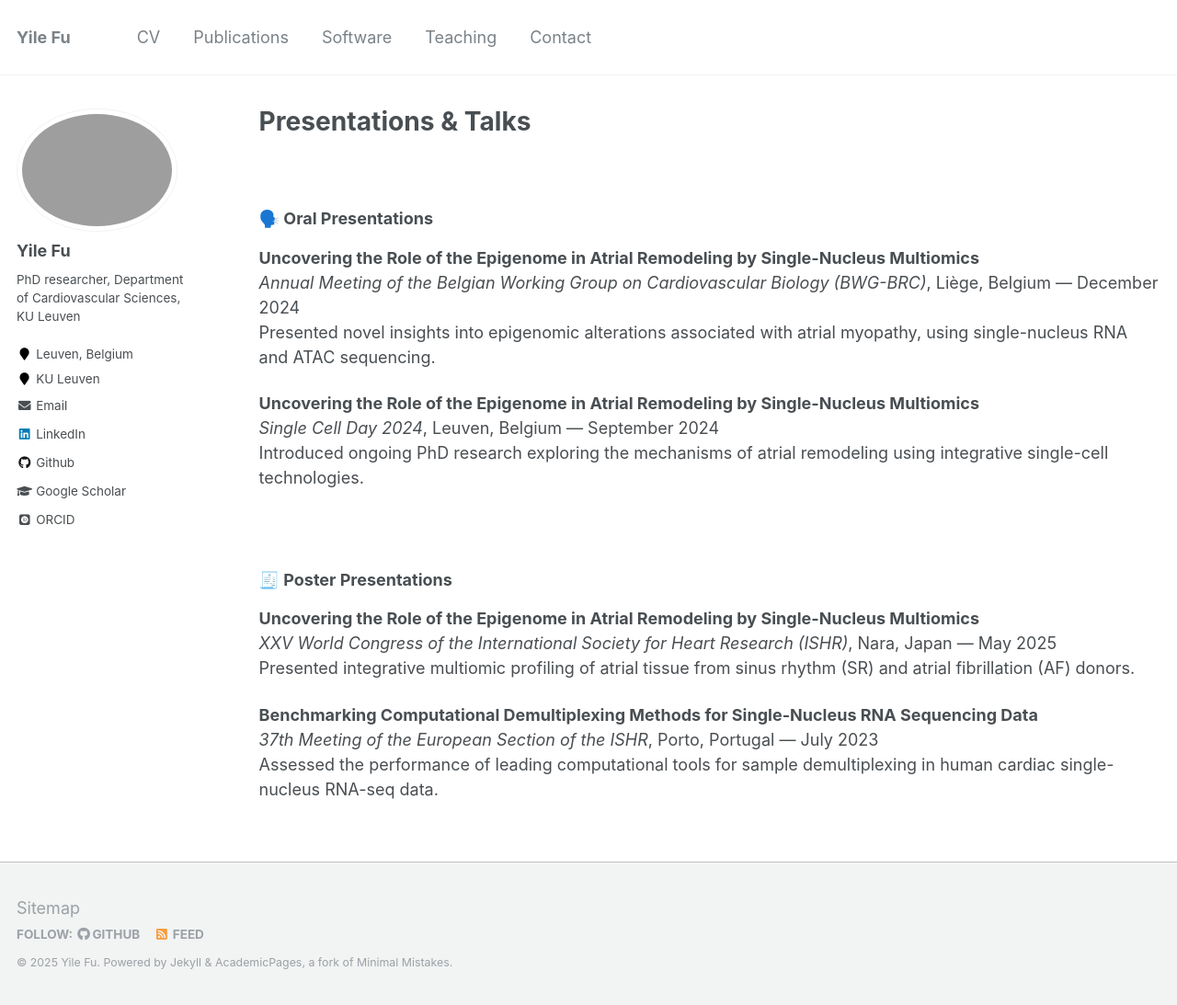
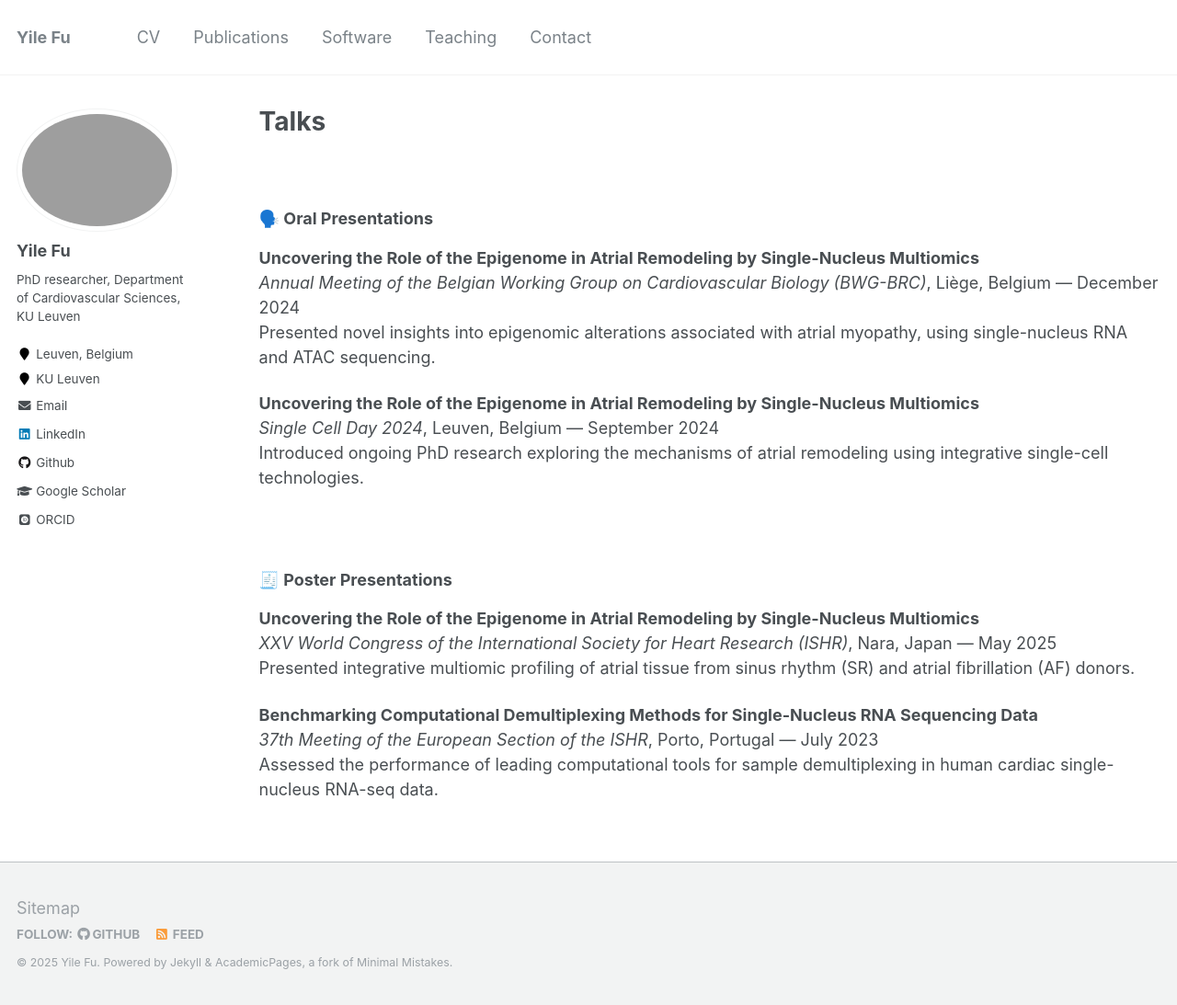
Before and after one commit to yilevine/yilefu.github.io, a Jekyll site: the page built from _pages/talks.md, in a window 1280 px wide and 1093 px high. Shown: the whole window at 92% size. Built offline with Jekyll 4.4.1, drawn with Linux system fonts in a browser that asks for light colours; some web fonts are replaced.

Commit message:
update presentation

```diff
--- a/_config.yml
+++ b/_config.yml
@@ -245,9 +245,10 @@ defaults:
       path: ""
       type: talks
     values:
-      layout: talk
+      layout: single
       author_profile: true
       share: true
+      comments: true
 
 # Sass/SCSS
 sass:
--- a/_pages/talks.md
+++ b/_pages/talks.md
@@ -1,6 +1,6 @@
 ---
 layout: archive
-title: "Presentations & Talks"
+title: "Talks"
 permalink: /talks/
 author_profile: true
 ---
```
